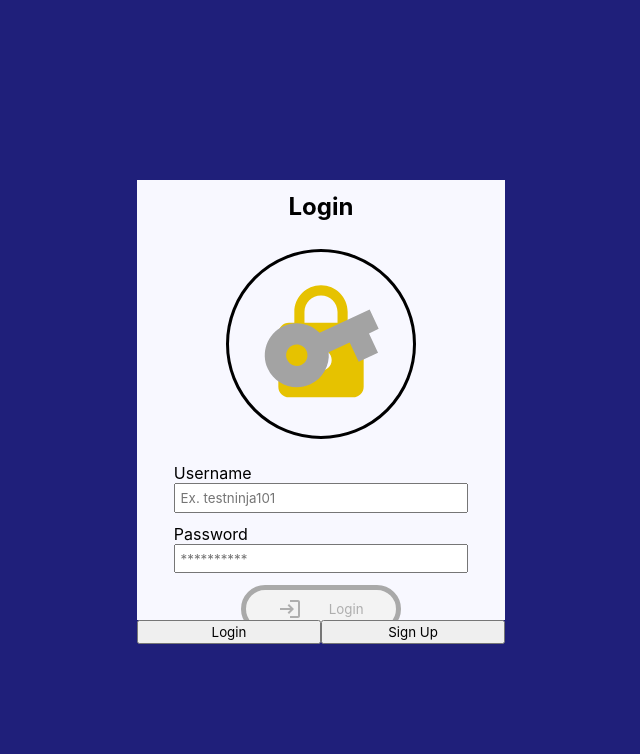
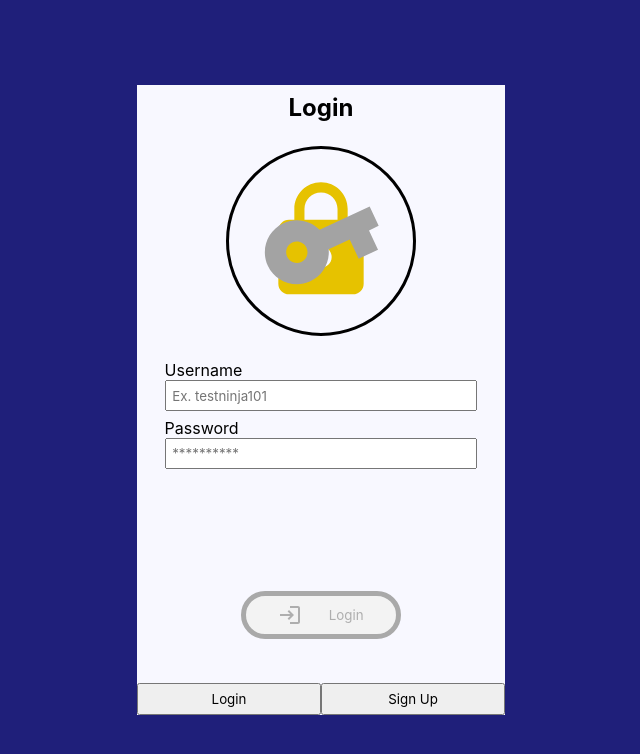
Before and after one commit to jyliao369/AccountManagerApp, a React (Create React App) app in the folder client/: page / in a window 1280 px wide. Shown: the top 754 px of the page, without its empty margins (319-959 px from the left). Built offline with nearby package versions, Linux system fonts and the light colour scheme.

Commit message:
adjusting the application for better styles while keeping animations

```diff
--- a/client/src/components/LoginRegister/index.js
+++ b/client/src/components/LoginRegister/index.js
@@ -205,12 +205,14 @@ const LoginRegister = ({
             });
             $("#errorMark").css({ display: "flex" });
             $("#errorMark").animate({ opacity: 1 });
+            $("#logNotify").animate({ opacity: 1 });
           }, 5000);
           setTimeout(() => {
             $("#loginBtn")
               .children()
               .animate({ opacity: 0 }, function () {
                 $("#loginBtn").children().css({ display: "none" });
+                $("#logNotify").animate({ opacity: 0 });
                 $("#loginBtn").animate(
                   {
                     width: "10rem",
@@ -289,6 +291,7 @@ const LoginRegister = ({
           <div className="logRegHeader">
             <h2>Login</h2>
           </div>
+          <div className="logFormCont">
             <div className="logoMain">
               <div className="logoCont">
                 <LockIcon id="lockIcon" />
@@ -316,12 +319,13 @@ const LoginRegister = ({
                 }
               />
             </div>
-          {/* <div className="logNotify">
+            <div className="logNotify" id="logNotify">
               <p id="logMessage">
                 <ErrorOutlineIcon id="messageIcon" /> {logNotify}
               </p>
-        </div> */}
-          <div disabledclassName="loginButton">
+            </div>
+          </div>
+          <div className="loginButton">
             <button
               id="loginBtn"
               disabled={confirm("log")}
--- a/client/src/index.css
+++ b/client/src/index.css
@@ -81,7 +81,7 @@ select {
 .logRegForm {
   width: 90%;
   max-width: 23rem;
-  height: 55vh;
+  height: 630px;
   display: flex;
   background-color: ghostwhite;
   flex-direction: column;
@@ -104,36 +104,52 @@ select {
   display: none;
 }
 .logRegHeader {
-  margin: 0.75rem 0rem 0.75rem 0rem;
+  width: 100%;
+  display: flex;
+  justify-content: center;
+  align-items: center;
+  align-content: center;
+  margin: 0.5em 0em;
 }
-.regFormCont {
+.logFormCont {
   width: 100%;
-  height: 100%;
   display: flex;
+  flex-direction: column;
   align-items: center;
   justify-content: center;
   align-content: center;
 }
 .logUserInput,
 .logPassInput {
-  width: 80%;
+  width: 85%;
   display: flex;
   flex-direction: column;
-  margin: 0rem 0rem 0.7rem 0rem;
+}
+.logUserInput {
+  margin: 0em 0em 0.4em 0em;
 }
 .logUserInput input,
 .logPassInput input {
-  padding: 0.3rem;
+  padding: 0.35rem;
 }
 .logNotify {
-  width: 75%;
+  width: 100%;
   height: 2rem;
   display: flex;
   justify-content: center;
   align-items: center;
+  margin: 0.75rem 0rem;
+  opacity: 0;
 }
 #logMessage {
-  display: none;
+  display: flex;
+  align-items: center;
+  justify-content: space-between;
+  align-content: center;
+}
+#messageIcon {
+  color: #e54932;
+  margin: 0rem 0.5rem 0rem 0rem;
 }
 .loginButton {
   width: 100%;
@@ -142,7 +158,7 @@ select {
   flex-direction: row;
   align-items: flex-end;
   justify-content: center;
-  margin: 0rem 0rem 2rem 0rem;
+  margin: 0rem 0rem 2.75rem 0rem;
 }
 #loginBtn {
   width: 10rem;
@@ -165,20 +181,27 @@ select {
 #errorMark {
   color: #e54932;
 }
+.regFormCont {
+  width: 100%;
+  height: 100%;
+  display: flex;
+  align-items: center;
+  justify-content: center;
+  align-content: center;
+}
 .registerButton {
-  width: 70%;
-  height: 100%;
+  width: 75%;
   display: flex;
   flex-direction: row;
   align-items: flex-end;
   justify-content: space-between;
+  margin: 1.2em 0em;
 }
 .registerButtonCont {
   width: 100%;
   display: flex;
   justify-content: space-between;
   align-items: center;
-  margin: 0rem 0rem 1rem 0rem;
 }
 .leftRegBtn,
 .rightRegBtn {
@@ -224,7 +247,10 @@ select {
   display: flex;
   flex-direction: row;
   justify-content: space-between;
-  margin: 0rem 0rem 0.5rem 0rem;
+  margin: 0em 0em 0.4em 0em;
+}
+.dobInputMain {
+  margin: 0em;
 }
 .nameInput {
   width: 47%;
@@ -249,7 +275,7 @@ select {
   width: 85%;
   display: flex;
   flex-direction: column;
-  margin: 0rem 0rem 0.5rem 0rem;
+  margin: 0em 0em 0.4em 0em;
 }
 .passwordInput div {
   display: flex;
@@ -271,14 +297,14 @@ select {
 .secQuesOneInput select,
 .secQuesTwoInput select,
 .secQuesThreeInput select {
-  padding: 0.3rem;
+  padding: 0.35rem;
 }
 .logToReg {
   display: flex;
 }
 .logToReg button {
   width: 50%;
-  height: 3vh;
+  height: 4vh;
 }
 
 /* PROFILEPAGE */
```
Lines whose indentation alone changed are shown as unchanged.
